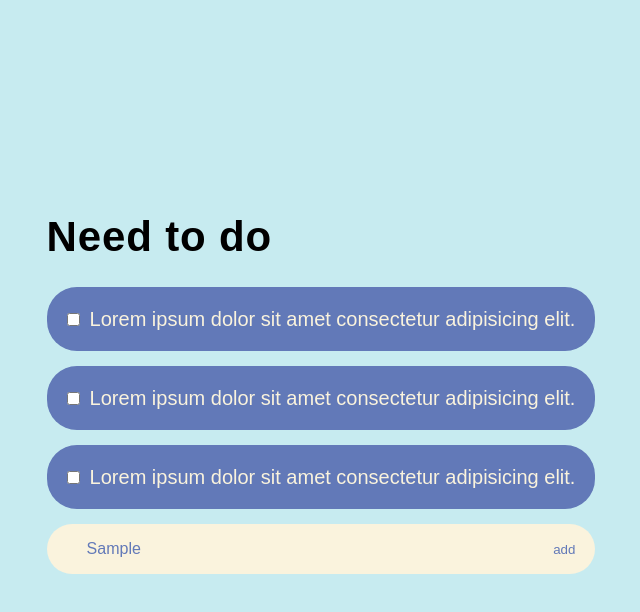
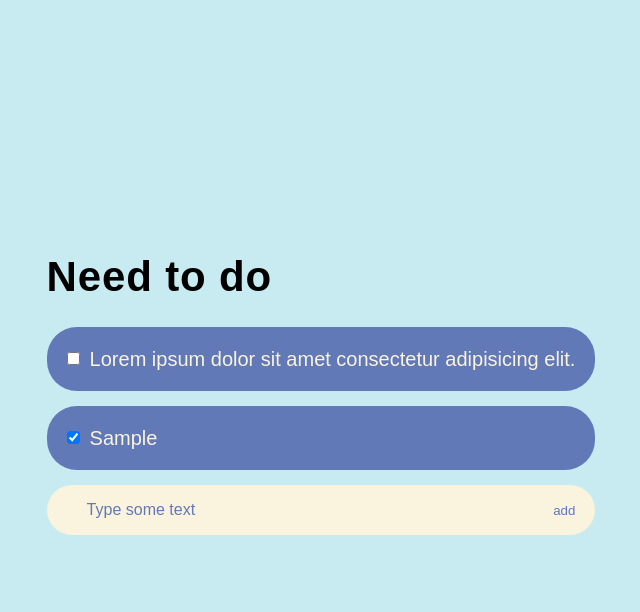
Before and after one commit to Ivanuch22/todo, a website: page docs/index.html in a window 1280 px wide. Both pictures are taken after typing "Sample" into the empty fields and a click on the button "add". Shown: the whole page, without its empty margins (319-959 px from the left). Drawn offline with Linux system fonts and the light colour scheme; files that its build step writes are made by us from their sources.

Commit message:
Create a function"addNewTask"

```diff
--- a/docs/index.html
+++ b/docs/index.html
@@ -19,20 +19,9 @@
                         <div class="block-checkbox">
                             <input type="checkbox">
                         </div>
-                        <div class="block-title">Lorem ipsum dolor sit amet consectetur adipisicing elit. </div>
+                        <p class="block-title">Lorem ipsum dolor sit amet consectetur adipisicing elit. </p>
                     </div>
-                    <div class="block-line">
-                        <div class="block-checkbox">
-                            <input type="checkbox">
-                        </div>
-                        <div class="block-title">Lorem ipsum dolor sit amet consectetur adipisicing elit. </div>
-                    </div>
-                    <div class="block-line">
-                        <div class="block-checkbox">
-                            <input type="checkbox">
-                        </div>
-                        <div class="block-title">Lorem ipsum dolor sit amet consectetur adipisicing elit. </div>
-                    </div>
+
                 </div>
                 <div class="block-bottom">
                     <input placeholder="Type some text" class="block-input" type="text">
--- a/docs/js/main.js
+++ b/docs/js/main.js
@@ -1,17 +1,23 @@
 const input = document.querySelector('.block-input')
 const button = document.querySelector('button')
+const block = document.querySelector('.block-top')
 
-const addNewThing = (text) => {
+const addNewTask = (text) => {
     const blockLine = document.createElement('div');
     blockLine.classList.add('block-line');
-    blockLine.innerHTML = ``
+    blockLine.innerHTML = `
+    <div class="block-checkbox">
+        <input checked type="checkbox">
+    </div>
+    <p class="block-title">${text} </p>
+    `
+    block.append(blockLine)
 }
-
-
 
 button.addEventListener("click", (e) => {
     e.preventDefault();
-    addNewThing(input.value)
+    addNewTask(input.value)
+    input.value = ''
 })
 
 //потрібно зробити функціонал для добавлення завдання в список де текст буде братись з input-а
--- a/docs/scss/style.scss
+++ b/docs/scss/style.scss
@@ -45,6 +45,7 @@ body {
     line-height: 24px;
     margin-left: 10px;
     color      : #FAF3DD;
+    word-break : break-all;
 }
 
 .block-input {
```
Also changed, not shown: docs/css/style.min.css, docs/img/WhatYouGetImg4.jpg (added), docs/js/main.min.js.
